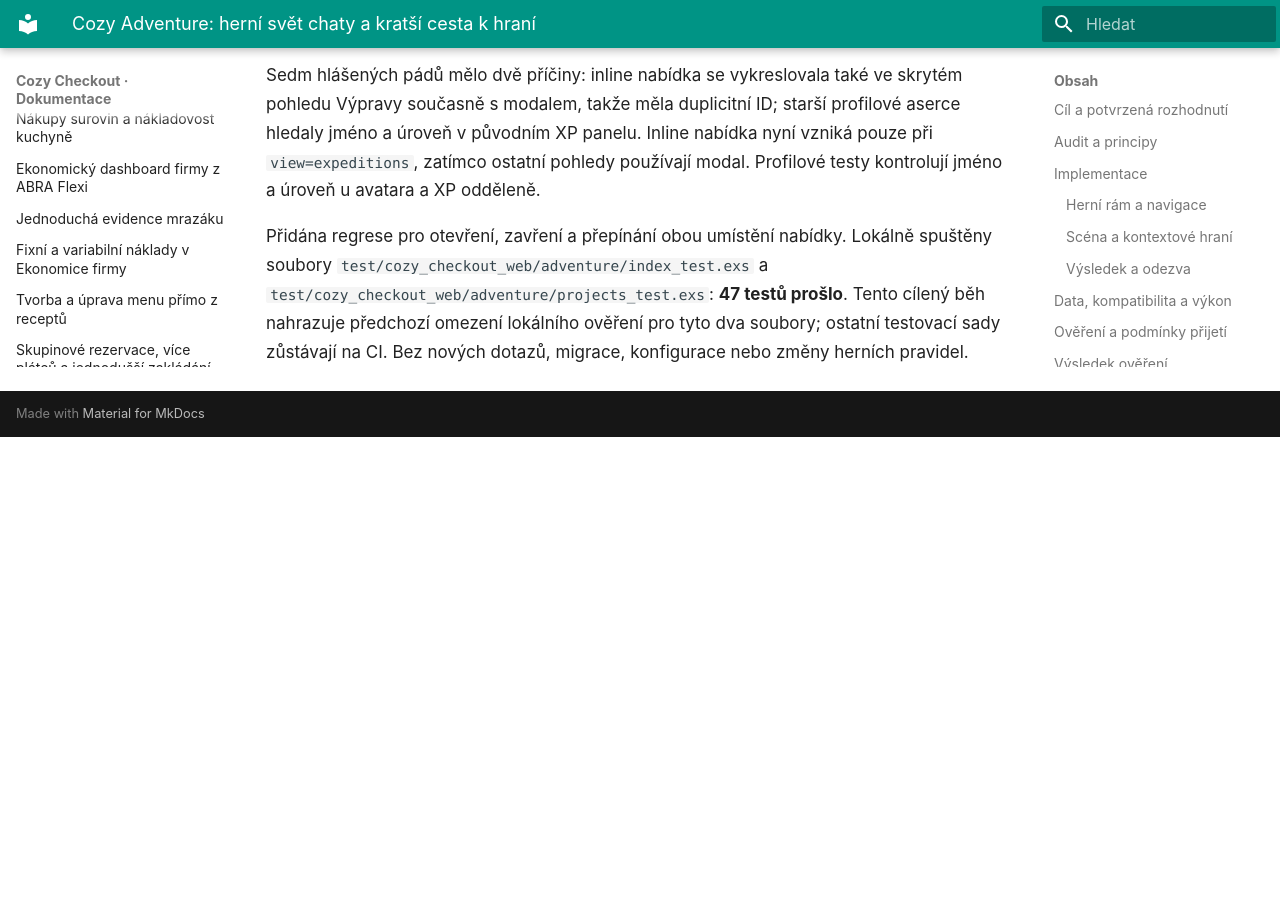
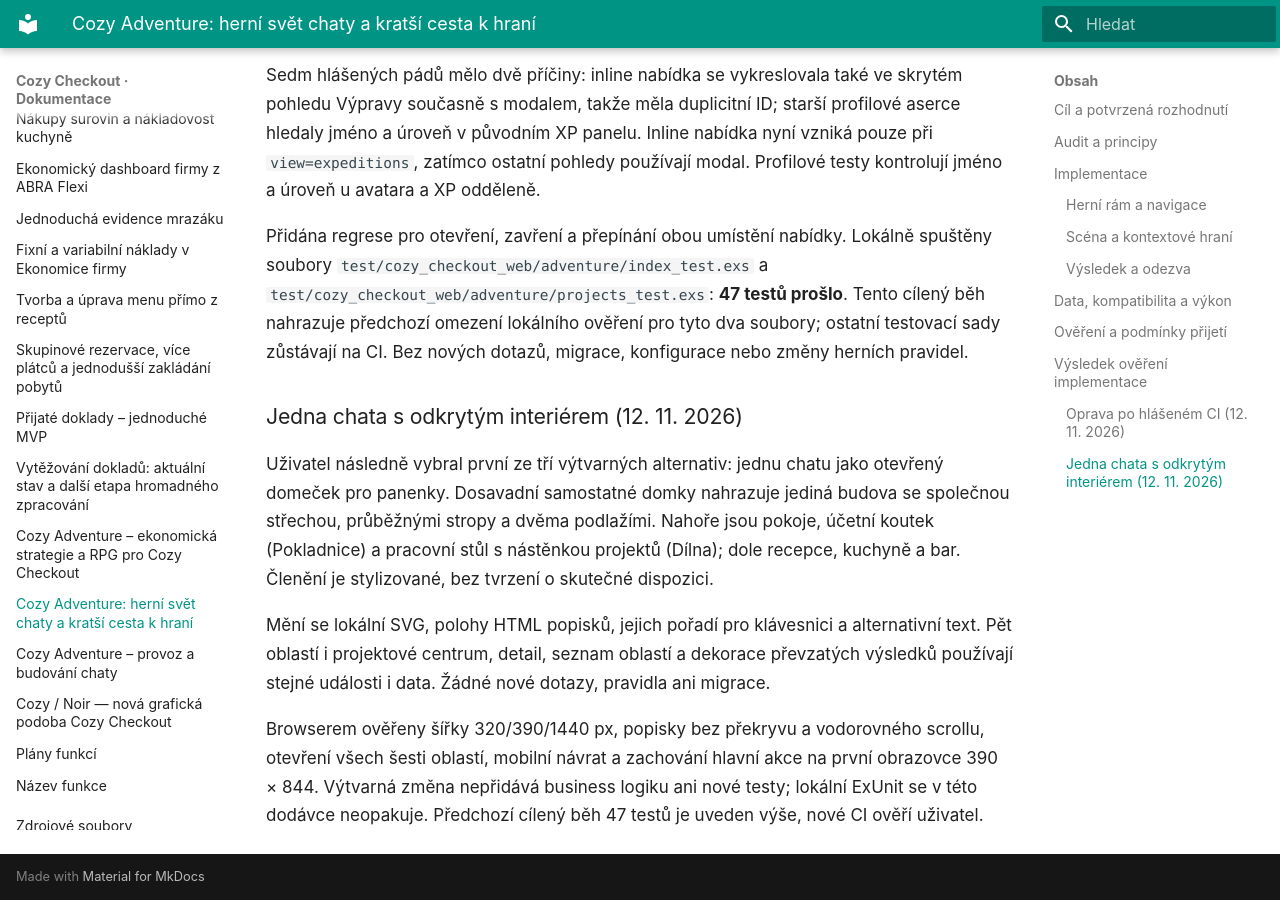
Before and after one commit to michalhorcic/cozy-checkout, an MkDocs documentation site: the page built from docs/plans/2026-11-12-adventure-herni-ui-ux.md, in a window 1280 px wide and 900 px high, scrolled down 4669 px. Built offline with MkDocs 1.6.1 and Material for MkDocs 9.7.7, drawn with Linux system fonts in a browser that asks for light colours; before the commit the page ends 5106 px from its top, so only the background shows below that.

Commit message:
Illustrate Adventure as one open-front mountain lodge

```diff
--- a/docs/plans/2026-11-12-adventure-herni-ui-ux.md
+++ b/docs/plans/2026-11-12-adventure-herni-ui-ux.md
@@ -131,3 +131,22 @@
 Tento cílený běh nahrazuje předchozí omezení lokálního ověření pro tyto dva
 soubory; ostatní testovací sady zůstávají na CI. Bez nových dotazů, migrace,
 konfigurace nebo změny herních pravidel.
+
+
+### Jedna chata s odkrytým interiérem (12. 11. 2026)
+
+Uživatel následně vybral první ze tří výtvarných alternativ: jednu chatu jako
+otevřený domeček pro panenky. Dosavadní samostatné domky nahrazuje jediná budova
+se společnou střechou, průběžnými stropy a dvěma podlažími. Nahoře jsou pokoje,
+účetní koutek (Pokladnice) a pracovní stůl s nástěnkou projektů (Dílna); dole
+recepce, kuchyně a bar. Členění je stylizované, bez tvrzení o skutečné dispozici.
+
+Mění se lokální SVG, polohy HTML popisků, jejich pořadí pro klávesnici a alternativní
+text. Pět oblastí i projektové centrum, detail, seznam oblastí a dekorace převzatých
+výsledků používají stejné události i data. Žádné nové dotazy, pravidla ani migrace.
+
+Browserem ověřeny šířky 320/390/1440 px, popisky bez překryvu a vodorovného
+scrollu, otevření všech šesti oblastí, mobilní návrat a zachování hlavní akce na
+první obrazovce 390 × 844. Výtvarná změna nepřidává business logiku ani nové testy;
+lokální ExUnit se v této dodávce neopakuje. Předchozí cílený běh 47 testů je uveden
+výše, nové CI ověří uživatel.
```
Also changed, not shown: assets/css/adventure/game-interface.css (+9 -13 lines), docs/features/ADVENTURE.md (+5 -2 lines), priv/static/images/adventure/CREDITS.md (+1 -1 lines), priv/static/images/adventure/cabin-world.svg, 1 other file.
